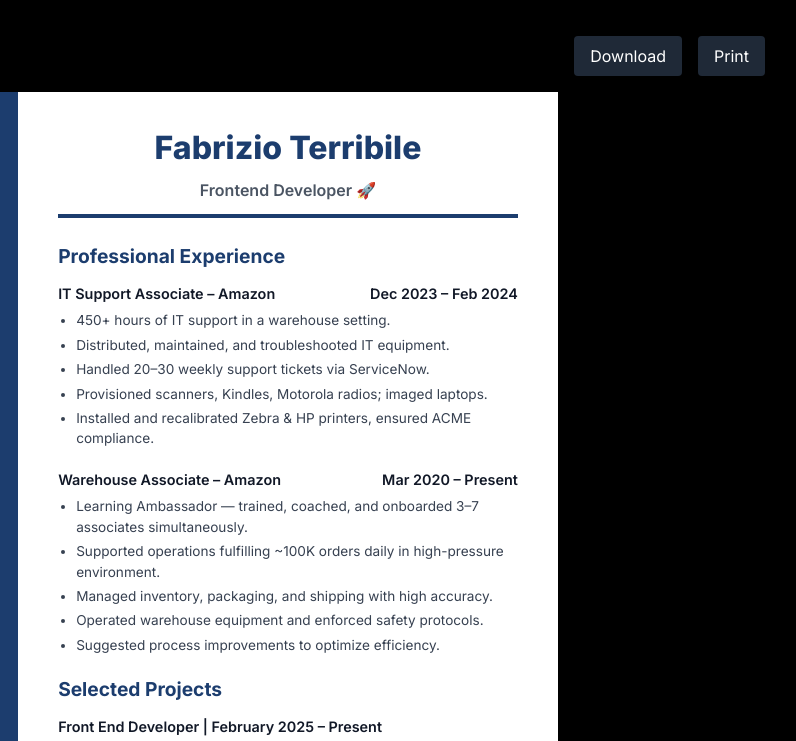
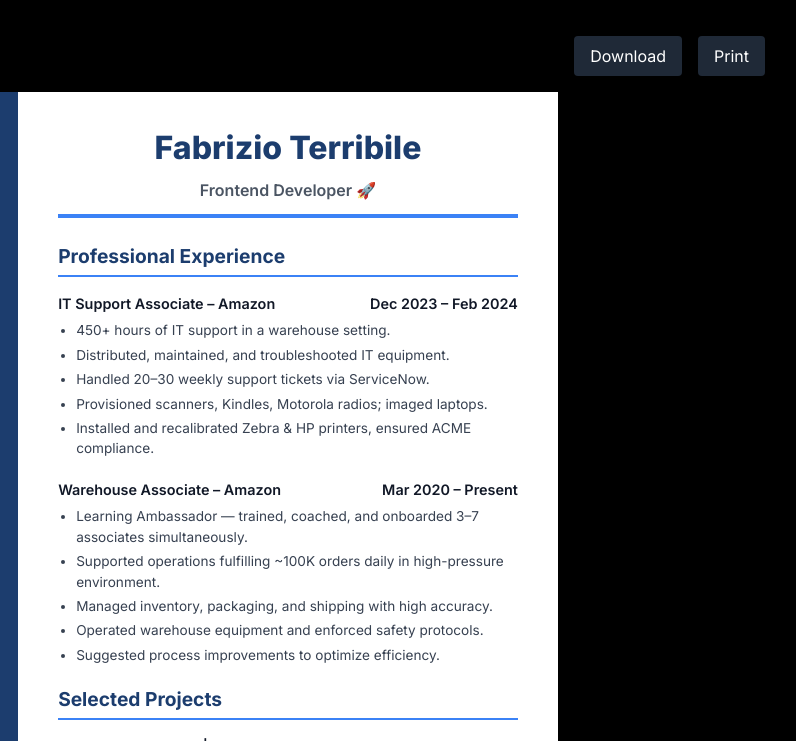
Before and after one commit to Fab785/iResume, a plain HTML site: page Resume.html in a window 1280 px wide. Shown: the top 741 px of the page, 479-1275 px from the left. Drawn offline with nearby package versions, Linux system fonts and the light colour scheme.

Commit message:
lines added

```diff
--- a/Resume.html
+++ b/Resume.html
@@ -105,7 +105,9 @@
 
         <!-- Work Experience -->
 <section>
-  <h2 class="section-title">Professional Experience</h2>
+  <h2 class="section-title border-b-2 border-blue-500 pb-1 mb-4">
+    Professional Experience
+  </h2>
 
   <div class="job">
     <div class="job-header flex justify-between items-center">
@@ -139,7 +141,9 @@
 
         <!-- Projects -->
 <section>
-  <h2 class="section-title">Selected Projects</h2>
+  <h2 class="section-title border-b-2 border-blue-500 pb-1 mb-4">
+    Selected Projects
+  </h2>
   <div class="job">
     <div class="job-header">
       <span>Front End Developer | February 2025 – Present</span>
--- a/style.css
+++ b/style.css
@@ -82,7 +82,7 @@ body {
 
 .resume-header {
   text-align: center;
-    border-bottom: 4px solid #1c3d6e;
+  border-bottom: 4px solid #3b82f6;
   padding-bottom: 12px;
   margin-bottom: 24px;
 }
```
Lines whose indentation alone changed are shown as unchanged.
